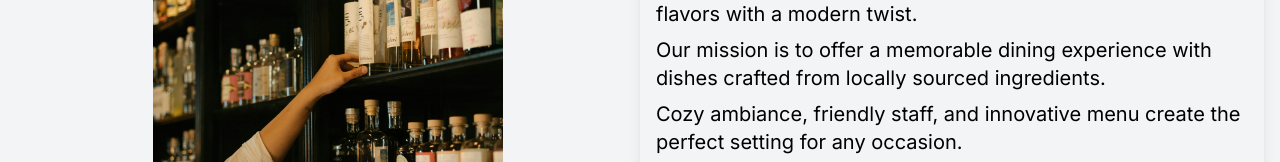
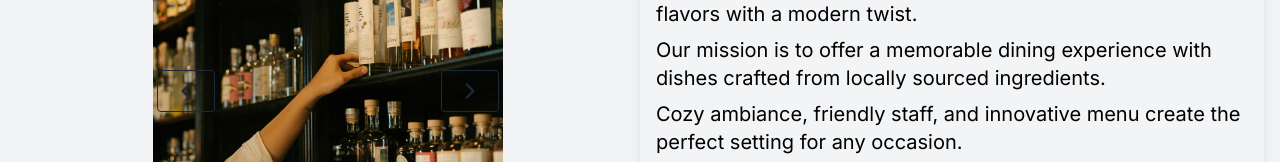
Before and after one commit to Pandario/32-next20, a Next.js app: page /about in a window 1280 px wide. Shown: the part 996-1158 px from the top of the page. Built offline with nearby package versions, Linux system fonts and the light colour scheme.

Commit message:
carousel added

```diff
--- a/app/about/components/AboutUs.tsx
+++ b/app/about/components/AboutUs.tsx
@@ -1,21 +1,55 @@
+'use client'
 import Image from "next/image"
+import { useState } from "react";
+import { IoIosArrowBack, IoIosArrowForward } from 'react-icons/io';
 export default function AboutUs() {
+    const images: string[] = [
+        '/img/about/aboutUs1.jpg',
+        '/img/about/aboutUs2.jpg',
+      ];
+
+      const [currentIndex, setCurrentIndex] = useState<number>(0);
+
+      const goPrevious = () => {
+        setCurrentIndex((prevIndex) => (prevIndex > 0 ? prevIndex - 1 : images.length - 1));
+      };
+
+      const goNext = () => {
+        setCurrentIndex((prevIndex) => (prevIndex < images.length - 1 ? prevIndex + 1 : 0));
+      };
+
     return (
         <div className="pt-10 m-4">
 
             <div className="flex justify-center ">
 
                 <div className="grid grid-cols-1 lg:grid-cols-2   mx-auto">
-                <div className="items-center order-first lg:order-none justify-center flex flex-col">
+                    <div className="items-center order-first lg:order-none justify-center flex relative ">
+
+                        <div className="relative">
                             <Image
-                        src="/img/aboutUs.jpg"
+                                src={images[currentIndex]}
                                 width={350}
                                 height={350}
                                 alt="Picture of the author"
-                        className="rounded-lg"
+                                className="rounded-lg "
                                 priority={true}
                             />
+                            <button
+                                className="absolute top-1/2 left-1 transform -translate-y-1/2 z-10 bg-transparent hover:bg-gray-700 text-gray-800 font-semibold hover:text-white py-2 px-4 border border-gray-800 hover:border-transparent rounded"
+                                onClick={goPrevious}
+                            >
+                                <IoIosArrowBack size="1.5em" />
+                            </button>
+                            <button
+                                className="absolute top-1/2 right-1 transform -translate-y-1/2 z-10 bg-transparent hover:bg-gray-700 text-gray-800 font-semibold hover:text-white py-2 px-4 border border-gray-800 hover:border-transparent rounded"
+                                onClick={goNext}
+                            >
+                                <IoIosArrowForward size="1.5em" />
+                            </button>
                         </div>
+                    </div>
+
                     <div className="flex flex-col  p-4 my-1 shadow-lg rounded-lg">
 
                         <h1 className="text-3xl font-bold mb-4 text-center">Our Amaizing restaurant {'!'}</h1>
```
Also changed, not shown: public/img/about/aboutUs1.jpg (renamed from public/img/aboutUs.jpg), public/img/about/aboutUs2.jpg (added). Lines whose indentation alone changed are shown as unchanged.
